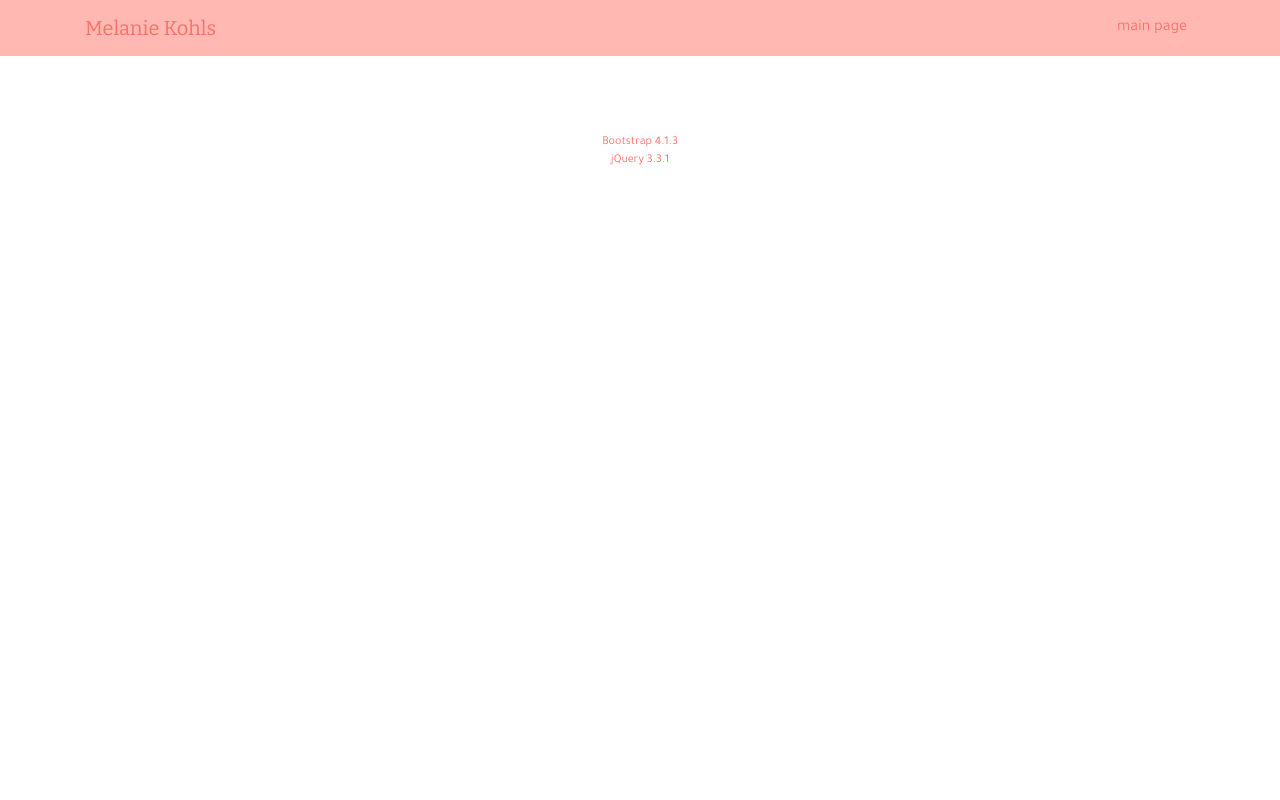
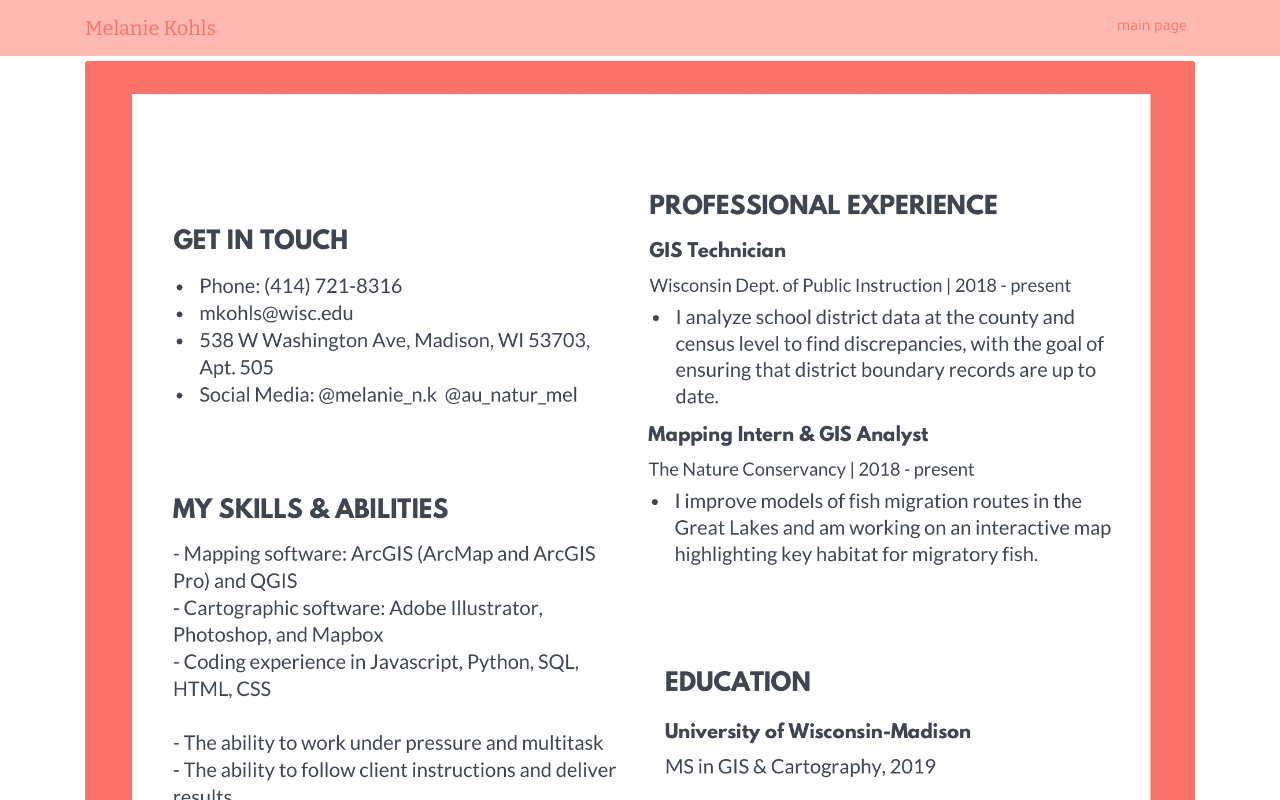
Before and after one commit to melanie-n-k/melanie-n-k.github.io, a website: page cv.html in a window 1280 px wide. Shown: the top 800 px of the page. Drawn offline with nearby package versions, Linux system fonts and the light colour scheme.

Commit message:
cv
replaced pdf with jpg

```diff
--- a/cv.html
+++ b/cv.html
@@ -44,7 +44,7 @@
     </nav>
     <!-- Page Content -->
     <div class="container">
-      <img class="card-img-top" src="cv.pdf" alt="">
+      <img class="card-img-top" src="cv.jpg" alt="">
       <div class="row">
         <div class="col-lg-12 text-center">
           <h1 class="mt-5"></h1>
```
Also changed, not shown: cv.jpg (added).
